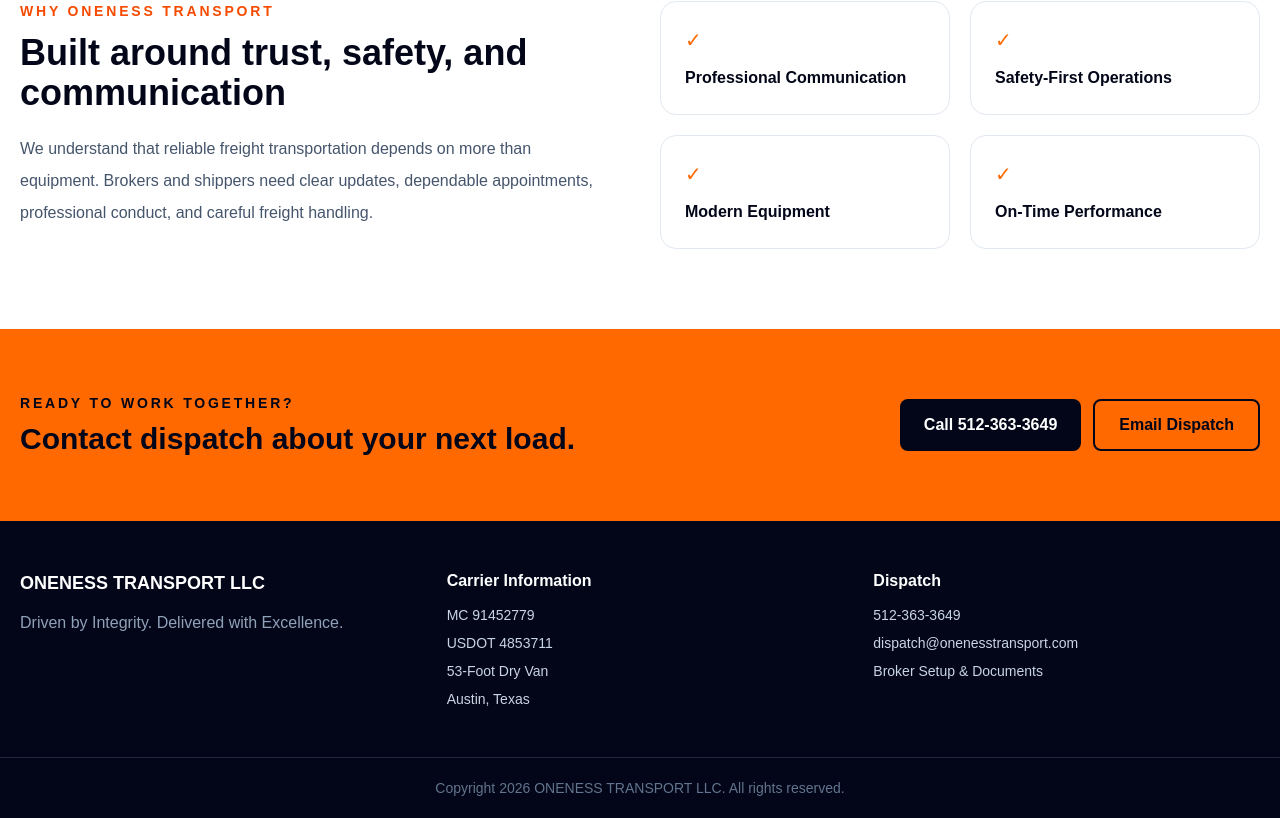
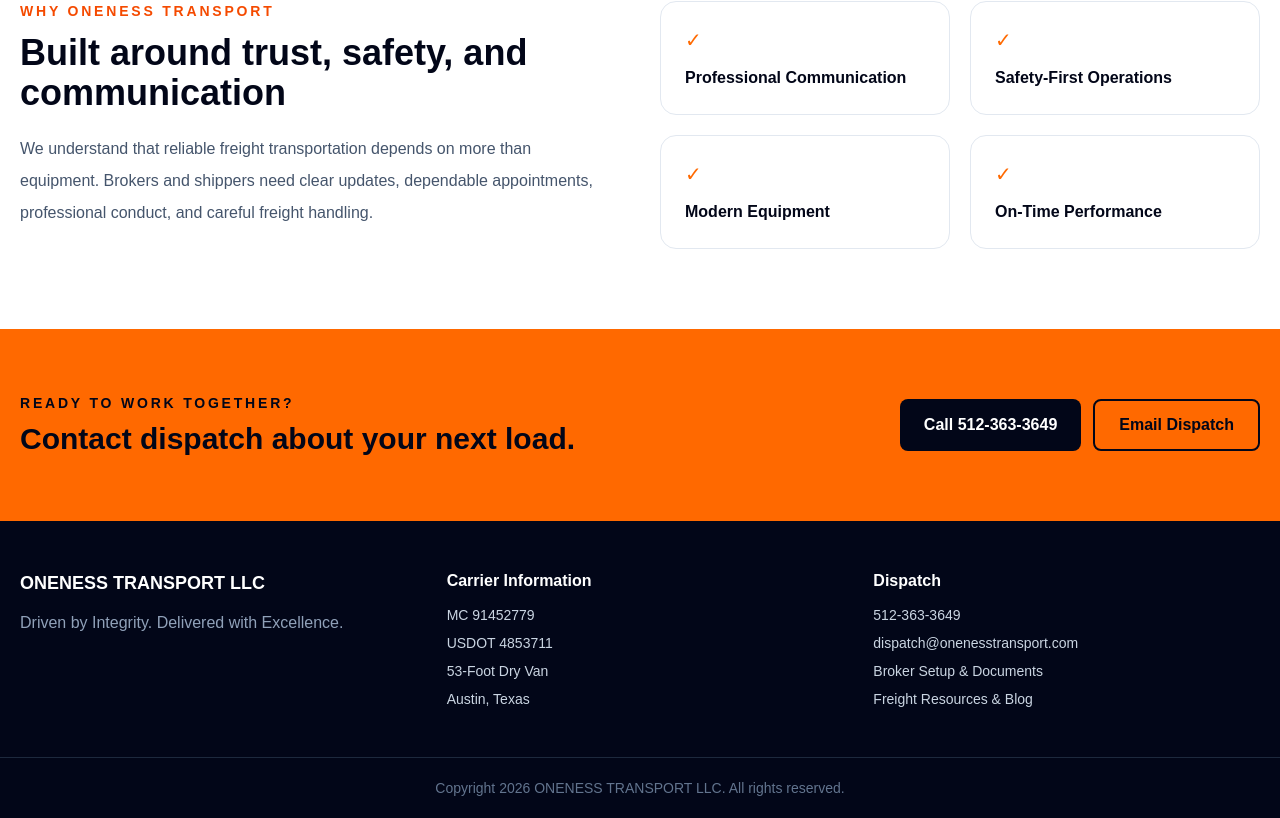
Before and after one commit to oneness05/oneness-transport-website, a Next.js app: page / in a window 1280 px wide. Shown: the part 1612-2430 px from the top of the page. Built offline with nearby package versions, Linux system fonts and the light colour scheme.

Commit message:
Add Blog to website footer

```diff
--- a/components/SiteFooter.tsx
+++ b/components/SiteFooter.tsx
@@ -36,6 +36,9 @@ export default function SiteFooter() {
             <Link className="block hover:text-orange-400" href="/broker-setup">
               Broker Setup & Documents
             </Link>
+            <Link className="block hover:text-orange-400" href="/blog">
+              Freight Resources & Blog
+            </Link>
           </div>
         </div>
       </div>
```
